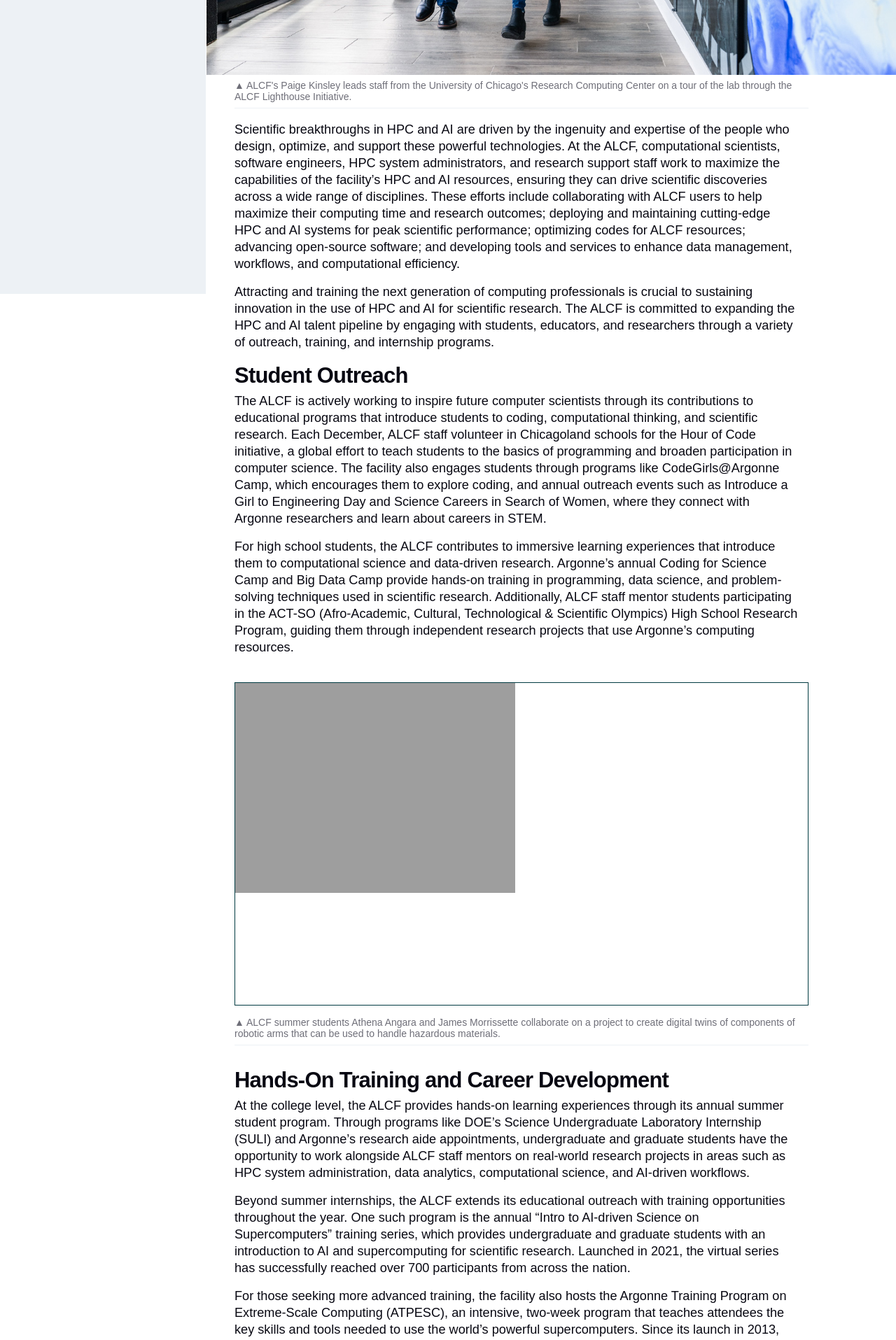
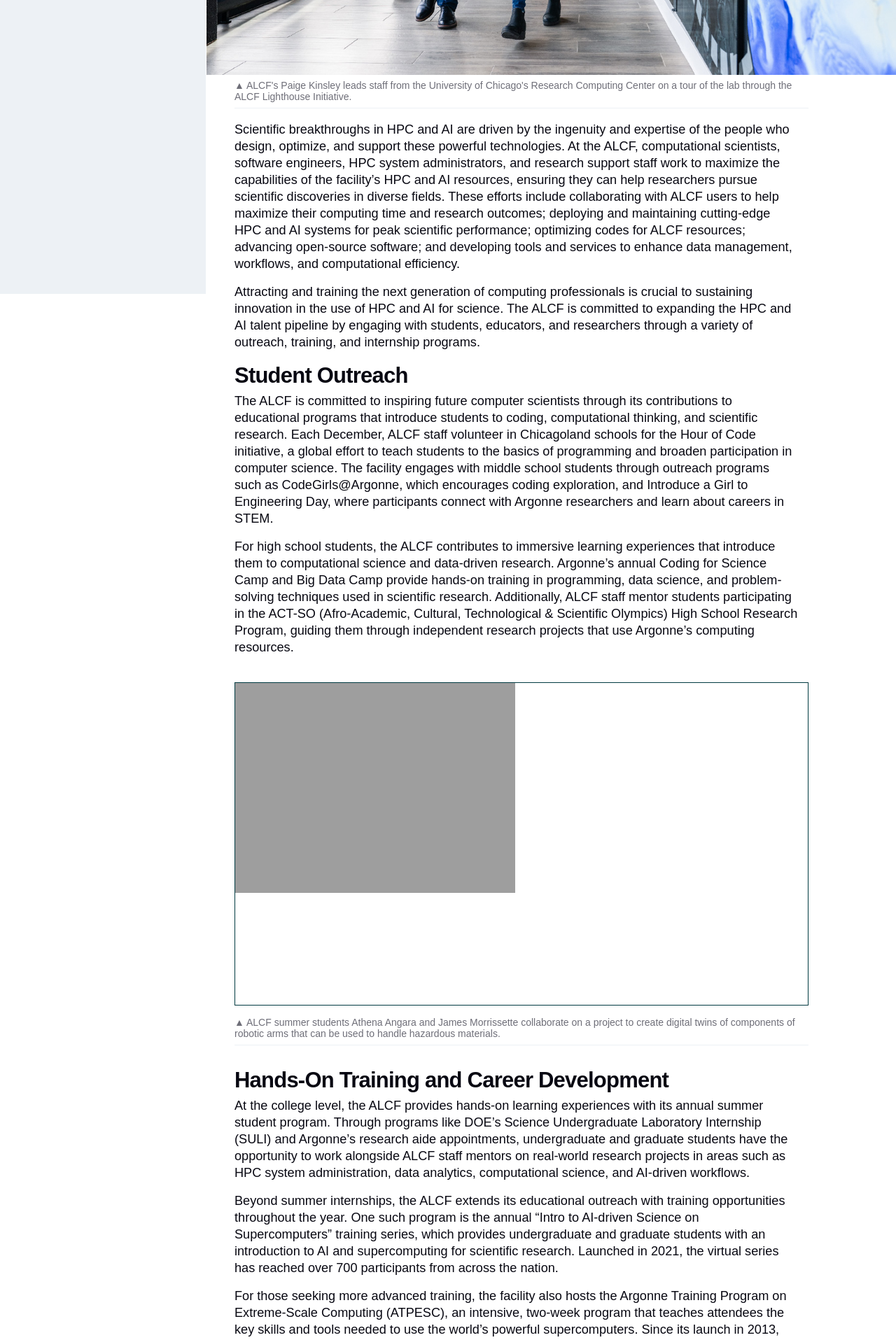
Before and after one commit to argonne-lcf/AR2024, a Jekyll site: the page built from 03_community/workforcedevelopment.md, in a window 1280 px wide. Shown: the part 924-2839 px from the top of the page at 70% size. Built offline with Jekyll 4.4.1, drawn with Linux system fonts in a browser that asks for light colours; some web fonts are replaced; some of the changed text lies outside the part shown.

Commit message:
Update workforcedevelopment-edits.md

```diff
--- a/03_community/workforcedevelopment.md
+++ b/03_community/workforcedevelopment.md
@@ -11,14 +11,14 @@
 ---
 
 
-Scientific breakthroughs in HPC and AI are driven by the ingenuity and expertise of the people who design, optimize, and support these powerful technologies. At the ALCF, computational scientists, software engineers, HPC system administrators, and research support staff work to maximize the capabilities of the facility’s HPC and AI resources, ensuring they can drive scientific discoveries across a wide range of disciplines. These efforts include collaborating with ALCF users to help maximize their computing time and research outcomes; deploying and maintaining cutting-edge HPC and AI systems for peak scientific performance; optimizing codes for ALCF resources; advancing open-source software; and developing tools and services to enhance data management, workflows, and computational efficiency.
+Scientific breakthroughs in HPC and AI are driven by the ingenuity and expertise of the people who design, optimize, and support these powerful technologies. At the ALCF, computational scientists, software engineers, HPC system administrators, and research support staff work to maximize the capabilities of the facility’s HPC and AI resources, ensuring they can help researchers pursue scientific discoveries in diverse fields. These efforts include collaborating with ALCF users to help maximize their computing time and research outcomes; deploying and maintaining cutting-edge HPC and AI systems for peak scientific performance; optimizing codes for ALCF resources; advancing open-source software; and developing tools and services to enhance data management, workflows, and computational efficiency.
 
-Attracting and training the next generation of computing professionals is crucial to sustaining innovation in the use of HPC and AI for scientific research. The ALCF is committed to expanding the HPC and AI talent pipeline by engaging with students, educators, and researchers through a variety of outreach, training, and internship programs.
+Attracting and training the next generation of computing professionals is crucial to sustaining innovation in the use of HPC and AI for science. The ALCF is committed to expanding the HPC and AI talent pipeline by engaging with students, educators, and researchers through a variety of outreach, training, and internship programs.
 
 
 ## Student Outreach
 
-The ALCF is actively working to inspire future computer scientists through its contributions to educational programs that introduce students to coding, computational thinking, and scientific research. Each December, ALCF staff volunteer in Chicagoland schools for the Hour of Code initiative, a global effort to teach students to the basics of programming and broaden participation in computer science. The facility also engages students through programs like CodeGirls@Argonne Camp, which encourages them to explore coding, and annual outreach events such as Introduce a Girl to Engineering Day and Science Careers in Search of Women, where they connect with Argonne researchers and learn about careers in STEM.
+The ALCF is committed to inspiring future computer scientists through its contributions to educational programs that introduce students to coding, computational thinking, and scientific research. Each December, ALCF staff volunteer in Chicagoland schools for the Hour of Code initiative, a global effort to teach students to the basics of programming and broaden participation in computer science. The facility engages with middle school students through outreach programs such as CodeGirls@Argonne, which encourages coding exploration, and Introduce a Girl to Engineering Day, where participants connect with Argonne researchers and learn about careers in STEM.
 
 For high school students, the ALCF contributes to immersive learning experiences that introduce them to computational science and data-driven research. Argonne’s annual Coding for Science Camp and Big Data Camp provide hands-on training in programming, data science, and problem-solving techniques used in scientific research. Additionally, ALCF staff mentor students participating in the ACT-SO (Afro-Academic, Cultural, Technological & Scientific Olympics) High School Research Program, guiding them through independent research projects that use Argonne’s computing resources.
 
@@ -30,9 +30,9 @@
 
 ## Hands-On Training and Career Development
 
-At the college level, the ALCF provides hands-on learning experiences through its annual summer student program. Through programs like DOE’s Science Undergraduate Laboratory Internship (SULI) and Argonne’s research aide appointments, undergraduate and graduate students have the opportunity to work alongside ALCF staff mentors on real-world research projects in areas such as HPC system administration, data analytics, computational science, and AI-driven workflows.
+At the college level, the ALCF provides hands-on learning experiences with its annual summer student program. Through programs like DOE’s Science Undergraduate Laboratory Internship (SULI) and Argonne’s research aide appointments, undergraduate and graduate students have the opportunity to work alongside ALCF staff mentors on real-world research projects in areas such as HPC system administration, data analytics, computational science, and AI-driven workflows.
 
-Beyond summer internships, the ALCF extends its educational outreach with training opportunities throughout the year. One such program is the annual "Intro to AI-driven Science on Supercomputers" training series, which provides undergraduate and graduate students with an introduction to AI and supercomputing for scientific research. Launched in 2021, the virtual series has successfully reached over 700 participants from across the nation.
+Beyond summer internships, the ALCF extends its educational outreach with training opportunities throughout the year. One such program is the annual "Intro to AI-driven Science on Supercomputers" training series, which provides undergraduate and graduate students with an introduction to AI and supercomputing for scientific research. Launched in 2021, the virtual series has reached over 700 participants from across the nation.
 
 For those seeking more advanced training, the facility also hosts the Argonne Training Program on Extreme-Scale Computing (ATPESC), an intensive, two-week program that teaches attendees the key skills and tools needed to use the world’s powerful supercomputers. Since its launch in 2013, ATPESC has trained more than 800 participants, equipping them with knowledge in areas such as programming methodologies, numerical algorithms, HPC architectures, scientific machine learning, and data analysis. The program has been a pivotal experience for many attendees, helping them build valuable connections and advance their careers in computational science.
 
@@ -41,8 +41,8 @@
 
 ## Recruitment and Community Engagement
 
-To connect with new talent and share career opportunities, the ALCF maintains a presence at major computing conferences and industry events. Staff members engage with students and professionals at events such as SC (Supercomputing), the Grace Hopper Celebration, and computing workshops to highlight the impact of HPC in advancing research and innovation.
+To connect with new talent and share career opportunities, the ALCF maintains a presence at major computing conferences and industry events. Staff members engage with students and professionals at events such as SC (Supercomputing), the Grace Hopper Celebration, and computing workshops, highlighting the ALCF's work at the forefront of science and technology.
 
 The ALCF also supports efforts to build a stronger professional network for women in HPC. In collaboration with the University of Illinois Chicago, the facility helped establish Chicago Women in High Performance Computing (WHPC), a chapter dedicated to broadening participation in the field. The group provides mentorship, resources, and networking opportunities to support members pursuing careers in HPC.
 
-Through these outreach and engagement efforts, the ALCF is working to grow the community of researchers and professionals who use and develop HPC and AI technologies, ensuring that these fields continue to evolve and drive scientific breakthroughs.
+Through its outreach and engagement efforts, the ALCF is helping grow the community of researchers and professionals who use and develop HPC and AI technologies, fostering continued advancements in these tools and their impact on science and engineering.
```
